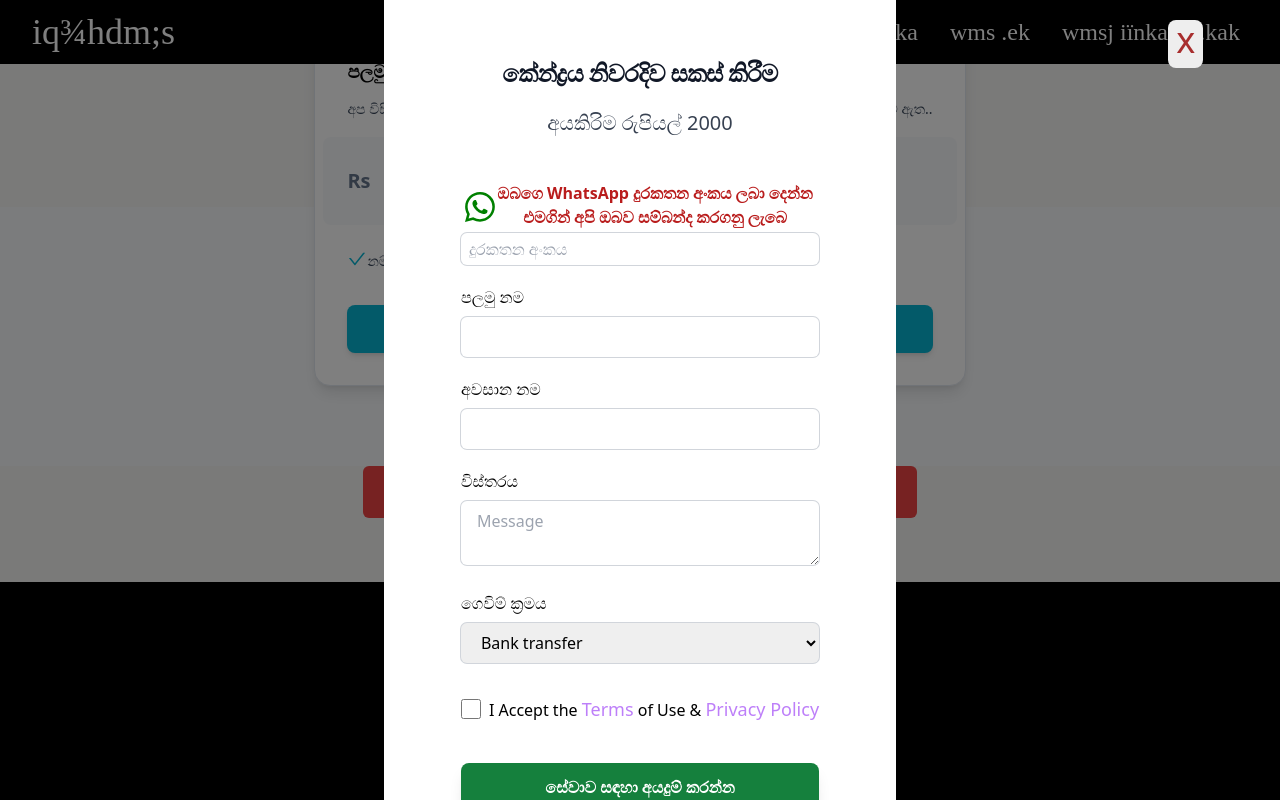
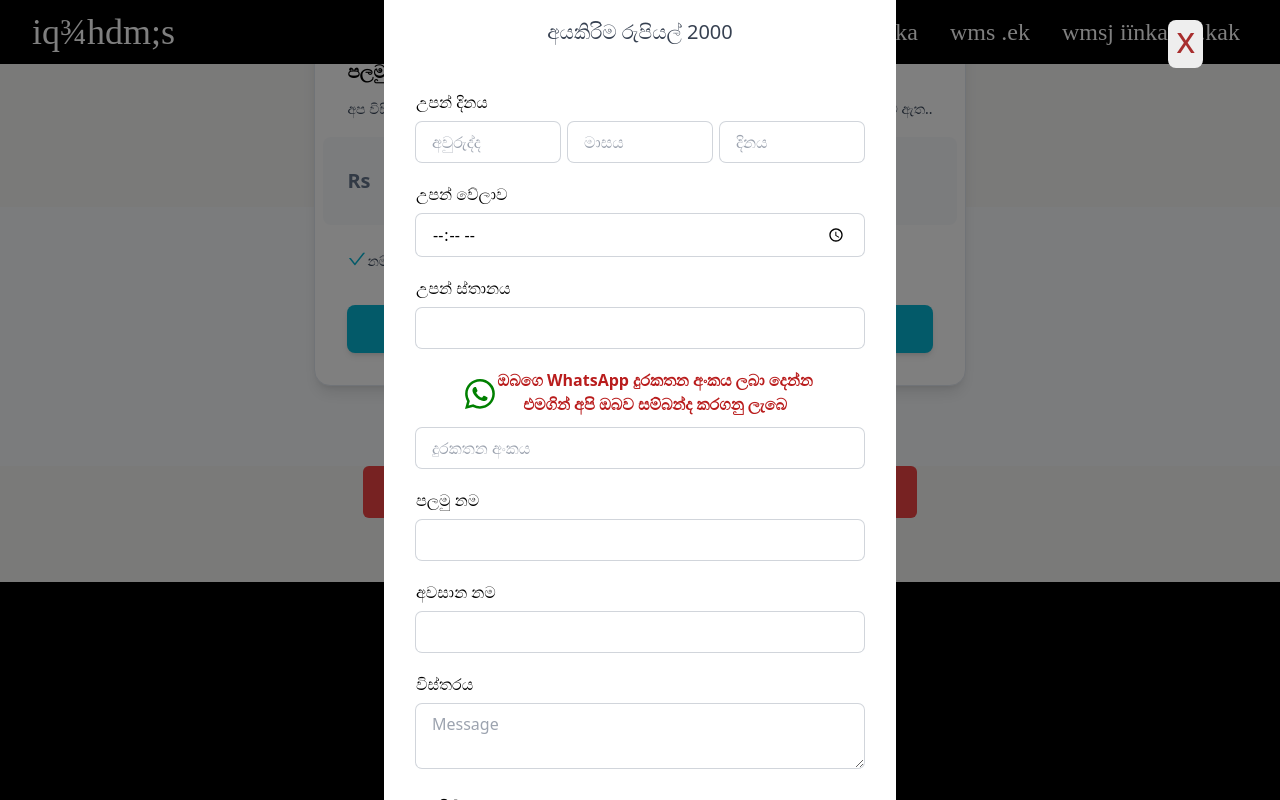
Before and after one commit to MRXjs/suryapathi-client, a Next.js app: page /babyname in a window 1280 px wide. Both pictures are taken after a click on the button "ඔබගෙ දරුවාගෙ කෙන්දර පත නිවැරදිව සකස්කරදීමට අවශ්‍ය නම්". Shown: the part 1752-2552 px from the top of the page. Built offline with nearby package versions, Linux system fonts and the light colour scheme; a web font is replaced by a local one.

Commit message:
member registration avata userRef change now no longer avatar save in localStorage / change astrology req  form fild

```diff
--- a/src/app/api/astrology.js
+++ b/src/app/api/astrology.js
@@ -1,8 +1,14 @@
 import axios from "axios";
 import { toastError, toastSuccess } from "../components/toast";
+import { addLeadingZero } from "../components/functions";
 
 export const astrologyCreate = async (service, data, router) => {
   const astrologyData = {
+    // birthday: `${data.birthYear}-${addLeadingZero(
+    //   data.birthMonth
+    // )}-${addLeadingZero(data.birthDay)}`,
+    // birthTime: data.birthTime,
+    // birthplace: birthplace,
     package_type: service.id,
     first_name: data.first_name,
     last_name: data.last_name,
@@ -13,13 +19,12 @@ export const astrologyCreate = async (service, data, router) => {
     email: "",
   };
 
+  const url = `${process.env.NEXT_PUBLIC_API_URL}/astrology/create`;
+
   if (astrologyData.payment_method == 0) {
     astrologyData.payment_switch = "bank transfer";
     try {
-      const resp = await axios.post(
-        `${process.env.NEXT_PUBLIC_API_URL}/astrology/create`,
-        astrologyData
-      );
+      const resp = await axios.post(url, astrologyData);
       router.push("/payment");
       toastSuccess(resp.data.message);
     } catch (error) {
@@ -29,10 +34,7 @@ export const astrologyCreate = async (service, data, router) => {
     astrologyData.payment_switch = "online";
     astrologyData.email = data.email;
     try {
-      const resp = await axios.post(
-        `${process.env.NEXT_PUBLIC_API_URL}/astrology/create`,
-        astrologyData
-      );
+      const resp = await axios.post(url, astrologyData);
       router.push(resp.data.url);
     } catch (error) {
       toastError(error.response ? error.response.data.error : error.message);
--- a/src/app/api/member.js
+++ b/src/app/api/member.js
@@ -1,15 +1,14 @@
 import axios from "axios";
 import { toastError, toastSuccess } from "../components/toast";
-import { addLeadingZero, dataURItoFile } from "../components/functions";
+import {
+  addLeadingZero,
+  canvasRefToImg,
+  dataURItoFile,
+} from "../components/functions";
 
-export const memberCreate = async (data) => {
+export const memberCreate = async (avatarEditorRef, data) => {
   let formData = new FormData();
-
-  formData.append(
-    "image",
-    await dataURItoFile(localStorage.getItem("avatar"), `${data.name}.jpg`)
-  );
-
+  formData.append("image", await canvasRefToImg(avatarEditorRef));
   formData.append("full_name", data.name);
   formData.append(
     "birthday",
--- a/src/app/components/AstrologyPopupModel.js
+++ b/src/app/components/AstrologyPopupModel.js
@@ -19,7 +19,7 @@ const AstrologyPopupModel = ({ open, service, onClose }) => {
       {isLoading ? <LoadingScreen /> : null}
       {/*container */}
       <div
-        className="flex items-center justify-center flex-col w-screen md:w-[60%] lg:w-[50%] xl:w-[40%] h-full p-5 my-10 overflow-y-auto bg-white "
+        className="flex items-center justify-center flex-col w-screen md:w-[60%] lg:w-[50%] xl:w-[40%] h-full p-5 my-10 overflow-y-auto bg-white  "
         onClick={(e) => {
           e.stopPropagation();
         }}
@@ -31,11 +31,11 @@ const AstrologyPopupModel = ({ open, service, onClose }) => {
           x
         </p>
 
-        <h1 className="mt-20 mb-3 text-2xl font-bold tracking-tight text-center text-gray-900">
+        <h1 className="mb-3 text-2xl font-bold tracking-tight text-center text-gray-900 mt-[500px] sm:mt-48">
           {service.title}
         </h1>
 
-        <p className="m-2 mb-3 text-xl font-normal text-center text-gray-700">
+        <p className="m-2 mb-3 text-xl font-normal text-center text-gray-700 ">
           {typeof service.price == "number"
             ? `අයකිරිම රුපියල් ${service.price}`
             : service.price}
@@ -44,6 +44,7 @@ const AstrologyPopupModel = ({ open, service, onClose }) => {
         {typeof service.price == "number" ? (
           <div className="mx-3 my-3">
             <ReqContactForm
+              astrology={true}
               formSubmit={async (data) => {
                 setIsLoading(true);
                 await astrologyCreate(service, data, router);
--- a/src/app/components/Avatar.js
+++ b/src/app/components/Avatar.js
@@ -4,20 +4,12 @@ import React, { useRef, useState } from "react";
 import profileAvatar from "../../../public/profile-avatar.png";
 import AvatarEditor from "react-avatar-editor";
 
-const Avatar = ({ selectedAvatar }) => {
-  const editorRef = useRef();
+const Avatar = ({ editorRef, selectedAvatar }) => {
   const [zoom, setZoom] = useState(1);
 
   const handleScale = (e) => {
     const scale = parseFloat(e.target.value);
     setZoom(scale);
-  };
-
-  const handleSave = () => {
-    if (editorRef.current) {
-      const canvas = editorRef.current.getImageScaledToCanvas();
-      localStorage.setItem("avatar", canvas.toDataURL("avatar/png"));
-    }
   };
 
   return (
@@ -26,7 +18,6 @@ const Avatar = ({ selectedAvatar }) => {
         <>
           <AvatarEditor
             ref={editorRef}
-            onMouseUp={handleSave}
             image={URL.createObjectURL(selectedAvatar)}
             width={300}
             height={300}
@@ -35,7 +26,6 @@ const Avatar = ({ selectedAvatar }) => {
             scale={zoom}
             rotate={0}
             style={{ width: "320px", height: "320px" }}
-            onImageReady={handleSave}
           />
           <div className="flex items-center justify-center mt-5">
             <span>Zoom</span>
@@ -47,8 +37,6 @@ const Avatar = ({ selectedAvatar }) => {
               max="3"
               step="0.01"
               defaultValue="1"
-              onTouchEnd={handleSave}
-              onMouseUp={handleSave}
             />
           </div>
         </>
--- a/src/app/components/FormError.js
+++ b/src/app/components/FormError.js
@@ -1,7 +1,7 @@
 const FormError = ({ error }) => {
   return (
     <div
-      className="absolute z-40 flex items-center p-1 mt-1 font-semibold text-red-800 transition-all duration-300 rounded-lg bg-red-50 dark:text-red-400 "
+      className="z-40 flex items-center p-1 mt-1 font-semibold text-red-800 transition-all duration-300 rounded-lg  bg-red-50 dark:text-red-400"
       role="alert"
     >
       <svg
--- a/src/app/components/ReqContactForm.js
+++ b/src/app/components/ReqContactForm.js
@@ -5,8 +5,9 @@ import { useForm } from "react-hook-form";
 import { formValidations } from "@/db/formValidations";
 import FormError from "./FormError";
 import Link from "next/link";
+import { isOlderThan16 } from "./functions";
 
-const ReqContactForm = ({ formSubmit }) => {
+const ReqContactForm = ({ astrology, formSubmit }) => {
   const [isEmail, setIsEmail] = useState(0);
 
   const {
@@ -26,6 +27,92 @@ const ReqContactForm = ({ formSubmit }) => {
   return (
     <>
       <form onSubmit={handleSubmit(formSubmit)}>
+        {/* astrology  */}
+        {astrology ? (
+          <div>
+            <div className="mt-5">
+              <span>උපන් දිනය</span>
+              <div className="grid grid-cols-3 gap-2 ">
+                <input
+                  type="number"
+                  id="birthYear"
+                  name="birthYear"
+                  {...register("birthYear", {
+                    required: formValidations.birthDay.required.yearMessage,
+                    maxLength: 4,
+                    validate: (fieldValue) => isOlderThan16(fieldValue),
+                  })}
+                  placeholder="අවුරුද්ද"
+                  className="w-full px-4 py-2 mt-2 rounded-md outline-none ring-1 ring-gray-300 focus:ring-2 focus:ring-teal-300"
+                />
+                <input
+                  type="number"
+                  id="birthMonth"
+                  name="birthMonth"
+                  {...register("birthMonth", {
+                    required: formValidations.birthDay.required.monthMessage,
+                    maxLength: 2,
+                  })}
+                  placeholder="මාසය"
+                  className="w-full px-4 py-2 mt-2 rounded-md outline-none ring-1 ring-gray-300 focus:ring-2 focus:ring-teal-300"
+                />
+                <input
+                  type="number"
+                  id="birthDay"
+                  name="birthDay"
+                  {...register("birthDay", {
+                    required: formValidations.birthDay.required.dayMessage,
+                    maxLength: 2,
+                  })}
+                  placeholder="දිනය"
+                  className="w-full px-4 py-2 mt-2 rounded-md outline-none ring-1 ring-gray-300 focus:ring-2 focus:ring-teal-300"
+                />
+              </div>
+              {errors.birthYear ? (
+                <FormError error={errors.birthYear.message} />
+              ) : null}
+              {errors.birthMonth || errors.birthDay ? (
+                <FormError
+                  error={
+                    errors.birthMonth
+                      ? errors.birthMonth.message
+                      : errors.birthDay.message
+                  }
+                />
+              ) : null}
+            </div>
+            <div className="mt-5">
+              <span>උපන් වේලාව</span>
+              <input
+                id="birthTime"
+                name="birthTime"
+                type="time"
+                className="w-full px-4 py-2 mt-2 rounded-md outline-none ring-1 ring-gray-300 focus:ring-2 focus:ring-teal-300"
+                {...register("birthTime", {
+                  required: "උපන් වේලාව ඇතුළත් කරන්න",
+                })}
+              />
+              {errors.birthTime ? (
+                <FormError error={errors.birthTime.message} />
+              ) : null}
+            </div>
+            <div className="mt-5">
+              <span>උපන් ස්තානය</span>
+              <input
+                id="birthPlace"
+                name="birthPlace"
+                type="text"
+                className="w-full px-4 py-2 mt-2 rounded-md outline-none ring-1 ring-gray-300 focus:ring-2 focus:ring-teal-300"
+                {...register("birthPlace", {
+                  required: formValidations.birthPlace.required.message,
+                })}
+              />
+            </div>
+            {errors.birthPlace ? (
+              <FormError error={errors.birthPlace.message} />
+            ) : null}
+          </div>
+        ) : null}
         <div className="mt-5">
           <div className="flex items-center justify-center ">
             <div className="shrink-0"></div>
@@ -48,7 +135,7 @@ const ReqContactForm = ({ formSubmit }) => {
               },
             })}
             placeholder="දුරකතන අංකය"
-            className="w-full px-2 py-1 rounded-md outline-none ring-1 ring-gray-300 focus:ring-2 focus:ring-teal-300"
+            className="w-full px-4 py-2 mt-2 rounded-md outline-none ring-1 ring-gray-300 focus:ring-2 focus:ring-teal-300"
           />
           {errors.phone ? <FormError error={errors.phone.message} /> : null}
         </div>
--- a/src/app/components/functions.js
+++ b/src/app/components/functions.js
@@ -70,3 +70,22 @@ export const getProfessions = (job) => {
 export const addLeadingZero = (number) => {
   return number < 10 ? "0" + number : number.toString();
 };
+
+export const canvasRefToImg = (avatarEditorRef) => {
+  if (avatarEditorRef.current) {
+    const canvas = avatarEditorRef.current.getImageScaledToCanvas();
+    return new Promise((resolve) => {
+      canvas.toBlob((blob) => {
+        if (blob) {
+          const file = new File([blob], "avatar.jpeg", {
+            type: "image/jpeg",
+            lastModified: Date.now(),
+          });
+          resolve(file);
+        } else {
+          resolve(null);
+        }
+      });
+    });
+  }
+};
--- a/src/db/formValidations.js
+++ b/src/db/formValidations.js
@@ -36,6 +36,9 @@ export const formValidations = {
       MinuteMessage: "උපන් විනාඩිය ඇතුලත්කල යුතුයී.",
     },
   },
+  birthPlace: {
+    required: { message: "උපන් ස්ථානය ඇතුලත්කල යුතුයී." },
+  },
   email: {
     required: { message: "ඔබේ විද්‍යුත් තැපැල් ලිපිනය ඇතුළත් කළ යුතුය." },
   },
```
Also changed, not shown: src/app/components/proposal/ProposalMemberRegForm.js (+20 -18 lines).
